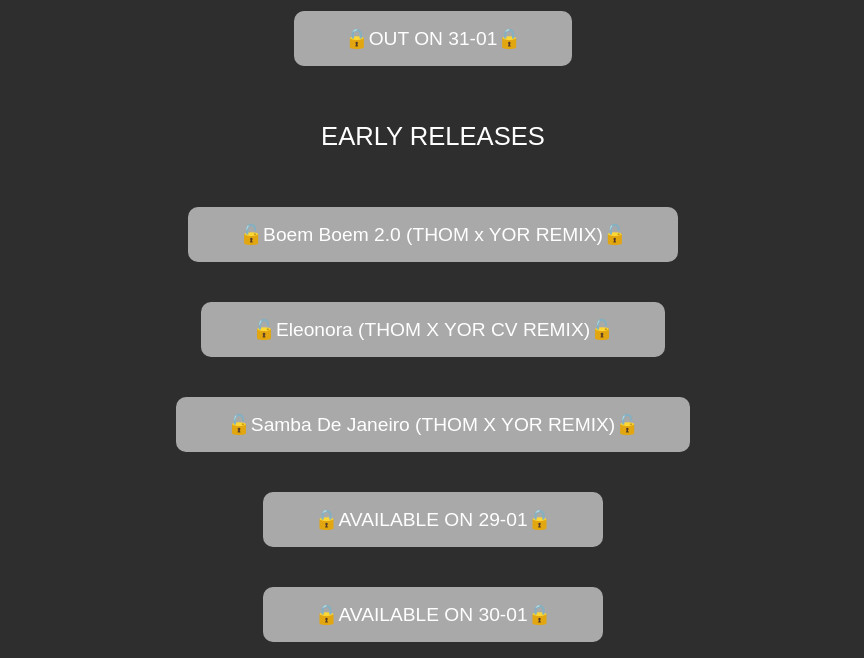
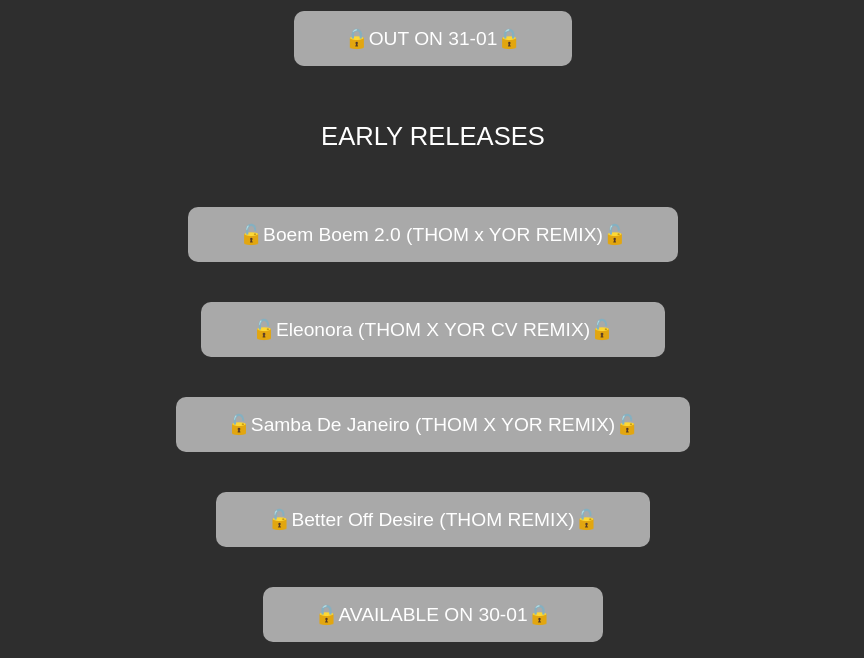
Before and after one commit to THOMmusicnl/release, a plain HTML site: page cd2.html in a window 1280 px wide. Shown: the part 487-1145 px from the top of the page, without its empty margins (207-1071 px from the left). Drawn offline with Linux system fonts and the light colour scheme.

Commit message:
Update cd2.html

```diff
--- a/cd2.html
+++ b/cd2.html
@@ -108,7 +108,7 @@
         <a href="https://www.toneden.io/thom-756-3061/post/tinus-hoekstra-boem-boem-2-0-thom-x-yor-remix" class="button" target="_blank">🔓Boem Boem 2.0 (THOM x YOR REMIX)🔓</a>
         <a href="https://www.toneden.io/thom-756-3061/post/eleonora-thom-x-yor-cv-remix" class="button" target="_blank">🔓Eleonora (THOM X YOR CV REMIX)🔓</a>
         <a href="https://www.toneden.io/thom-756-3061/post/bellini-samba-de-janeiro-thom-x-yor-remix" class="button" target="_blank">🔓Samba De Janeiro (THOM X YOR REMIX)🔓</a>
-        <a href="javascript:void(0)" class="button" onclick="showPopup()">🔒AVAILABLE ON 29-01🔒</a>
+        <a href="https://www.toneden.io/thom-756-3061/post/better-off-desire-thom-remix" class="button" target="_blank">🔓Better Off Desire (THOM REMIX)🔓</a>
         <a href="javascript:void(0)" class="button" onclick="showPopup()">🔒AVAILABLE ON 30-01🔒</a>
     </div>
 
@@ -134,5 +134,5 @@
 
 
 
-    <!--<a href="https://www.toneden.io/thom-756-3061/post/bellini-samba-de-janeiro-thom-x-yor-remix" class="button" target="_blank">🔓Samba De Janeiro (THOM X YOR REMIX🔓</a>
+    <!--<a href="https://www.toneden.io/thom-756-3061/post/better-off-desire-thom-remix" class="button" target="_blank">🔓Better Off Desire (THOM REMIX)🔓</a>
     <!--<a href="javascript:void(0)" class="button" onclick="showPopup()">🔒OUT ON 10-02-2025🔒</a>
```
